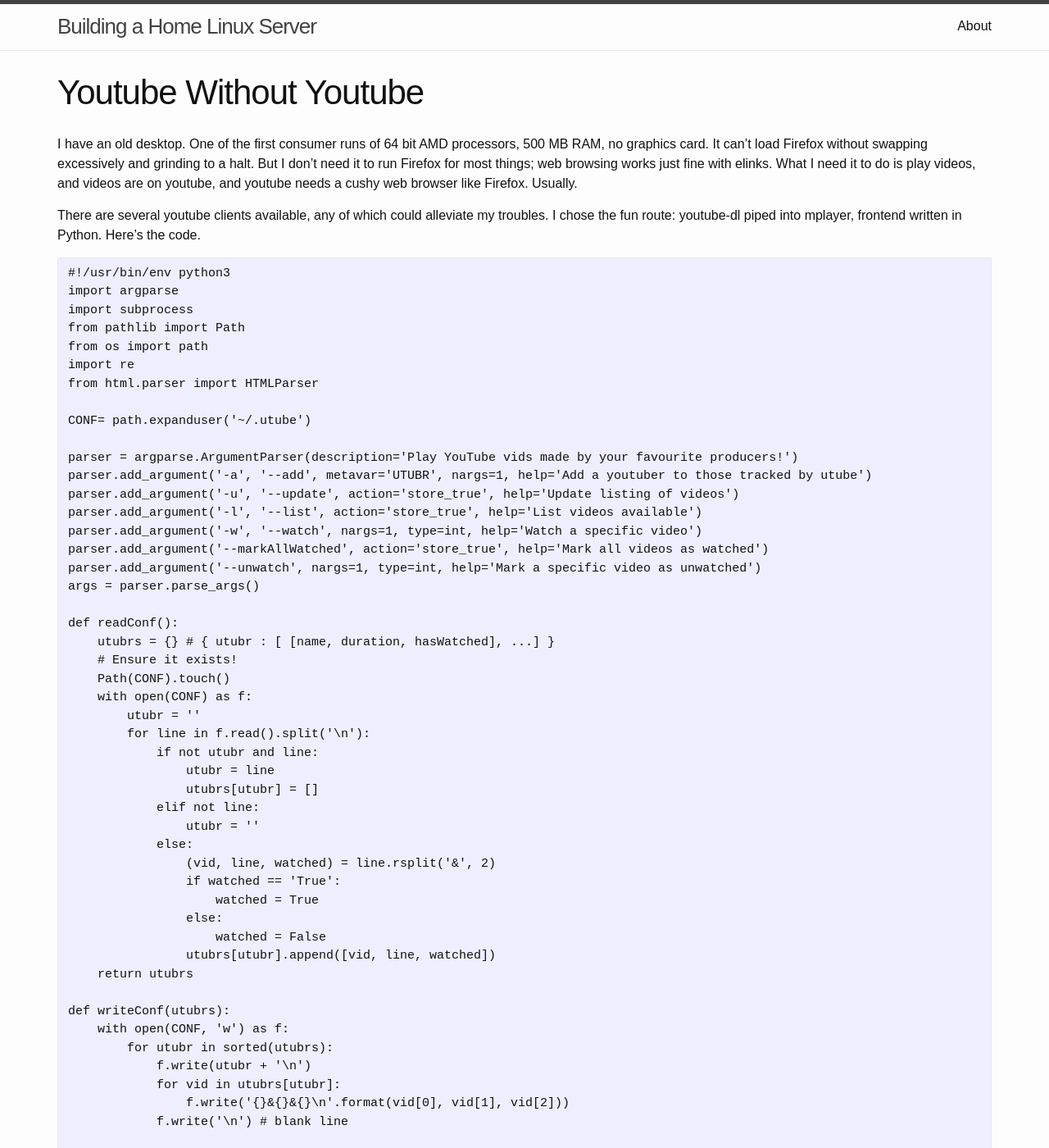
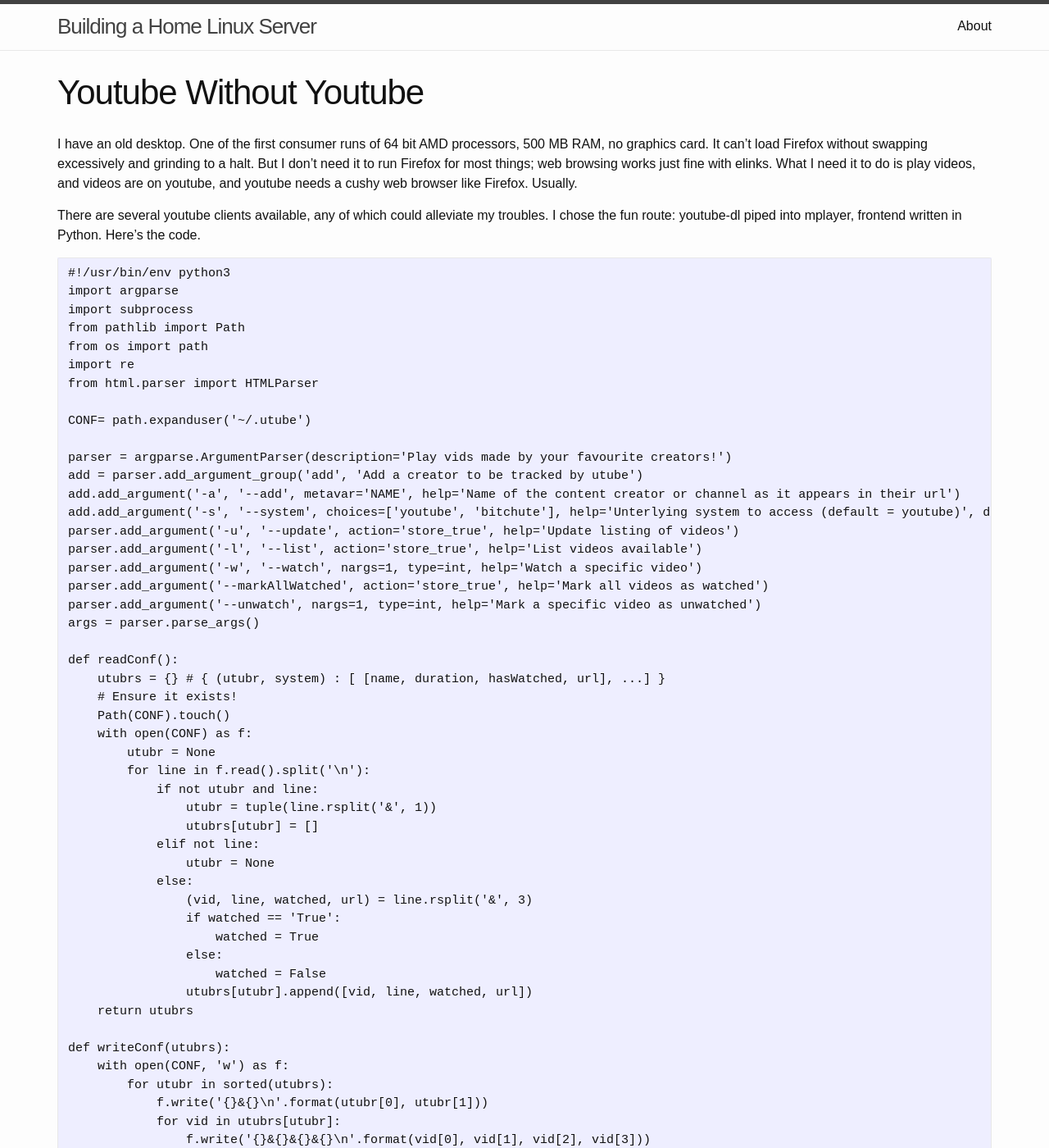
Before and after one commit to NathanRVance/homelinuxserver, a Jekyll site: the page built from _coolstuff/youtube-without-youtube.markdown, in a window 1280 px wide and 1400 px high. Shown: the whole window at 82% size. Built offline with Jekyll 4.4.1, drawn with Linux system fonts in a browser that asks for light colours; some of the changed text lies outside the part shown.

Commit message:
Updated utube code

```diff
--- a/_coolstuff/youtube-without-youtube.markdown
+++ b/_coolstuff/youtube-without-youtube.markdown
@@ -18,8 +18,10 @@ from html.parser import HTMLParser
 
 CONF= path.expanduser('~/.utube')
 
-parser = argparse.ArgumentParser(description='Play YouTube vids made by your favourite producers!')
-parser.add_argument('-a', '--add', metavar='UTUBR', nargs=1, help='Add a youtuber to those tracked by utube')
+parser = argparse.ArgumentParser(description='Play vids made by your favourite creators!')
+add = parser.add_argument_group('add', 'Add a creator to be tracked by utube')
+add.add_argument('-a', '--add', metavar='NAME', help='Name of the content creator or channel as it appears in their url')
+add.add_argument('-s', '--system', choices=['youtube', 'bitchute'], help='Unterlying system to access (default = youtube)', default=['youtube'])
 parser.add_argument('-u', '--update', action='store_true', help='Update listing of videos')
 parser.add_argument('-l', '--list', action='store_true', help='List videos available')
 parser.add_argument('-w', '--watch', nargs=1, type=int, help='Watch a specific video')
@@ -28,32 +30,32 @@ parser.add_argument('--unwatch', nargs=1, type=int, help='Mark a specific video
 args = parser.parse_args()
 
 def readConf():
-    utubrs = {} # { utubr : [ [name, duration, hasWatched], ...] }
+    utubrs = {} # { (utubr, system) : [ [name, duration, hasWatched, url], ...] }
     # Ensure it exists!
     Path(CONF).touch()
     with open(CONF) as f:
-        utubr = ''
+        utubr = None
         for line in f.read().split('\n'):
             if not utubr and line:
-                utubr = line
+                utubr = tuple(line.rsplit('&', 1))
                 utubrs[utubr] = []
             elif not line:
-                utubr = ''
+                utubr = None
             else:
-                (vid, line, watched) = line.rsplit('&', 2)
+                (vid, line, watched, url) = line.rsplit('&', 3)
                 if watched == 'True':
                     watched = True
                 else:
                     watched = False
-                utubrs[utubr].append([vid, line, watched])
+                utubrs[utubr].append([vid, line, watched, url])
     return utubrs
 
 def writeConf(utubrs):
     with open(CONF, 'w') as f:
         for utubr in sorted(utubrs):
-            f.write(utubr + '\n')
+            f.write('{}&{}\n'.format(utubr[0], utubr[1]))
             for vid in utubrs[utubr]:
-                f.write('{}&{}&{}\n'.format(vid[0], vid[1], vid[2]))
+                f.write('{}&{}&{}&{}\n'.format(vid[0], vid[1], vid[2], vid[3]))
             f.write('\n') # blank line
 
 def getVid(index):
@@ -80,7 +90,7 @@ def printFancy(vids = [], printAll = True):
 utubrs = readConf()
 
 if args.add:
-    utubrs[args.add[0]] = []
+    utubrs[(args.add, args.system[0])] = []
     writeConf(utubrs)
 
 if args.update:
@@ -88,11 +98,15 @@ if args.update:
     for utubr in utubrs:
         hparse = HTMLParser()
         newstuff = []
-        for line in subprocess.run('curl -s https://www.youtube.com/user/{}/videos | grep \'<h3 class="yt-lockup-title ">\''.format(utubr), shell=True, stdout=subprocess.PIPE).stdout.decode('utf-8').split('\n'):
+        for line in subprocess.run('curl -s https://www.youtube.com/user/{}/videos | grep \'<h3 class="yt-lockup-title ">\''.format(utubr[0]), shell=True, stdout=subprocess.PIPE).stdout.decode('utf-8').split('\n'):
             if line:
                 vid = hparse.unescape(re.search('(?<=rel="nofollow">).*(?=</a>)', line).group(0))
-                duration = re.search('(?<=Duration: ).*(?=</span>)', line).group(0)
-                new = [vid, duration, False]
+                search = re.search('(?<=Duration: ).*(?=</span>)', line)
+                if not search:
+                    continue # It's a live stream
+                duration = search.group(0)
+                url = "https://www.youtube.com" + re.search('(?<=href=").*(?=" rel=)', line).group(0)
+                new = [vid, duration, False, url]
                 if not any(new[0] == vid[0] and new[1] == vid[1] for vid in utubrs[utubr]):
                     newstuff.append(new)
                 else:
@@ -117,7 +131,7 @@ if args.watch:
     utubr = next(utubr for utubr in utubrs if vid in utubrs[utubr])
     vid[2] = True
     writeConf(utubrs)
-    subprocess.run('youtube-dl --match-title "{}" -o - https://www.youtube.com/user/{}/videos | mplayer -'.format(vid[0].replace('"', '\\"'), utubr), shell=True)
+    subprocess.run('youtube-dl -o - {} | mplayer -'.format(vid[3]), shell=True)
 
 if args.markAllWatched:
     for utubr in utubrs:
```
Also changed, not shown: other parts of _coolstuff/youtube-without-youtube.markdown (+9 -1 lines), about.md (+2 -2 lines).
